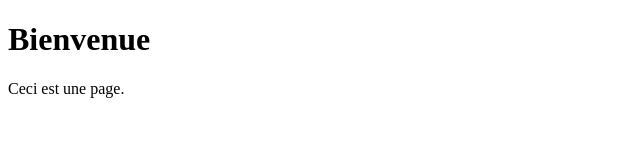
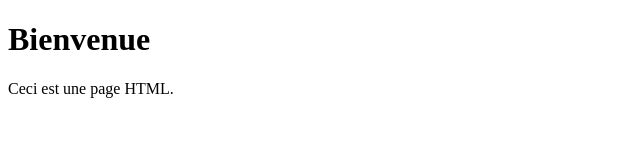
Before and after one commit to hajyou/Projet-Web-VISION, a plain HTML site: page index.html in a window 1280 px wide. Shown: the full height of the page, 0-640 px from the left. Drawn offline with Linux system fonts and the light colour scheme.

Commit message:
Update paragraph text in index.html

```diff
--- a/index.html
+++ b/index.html
@@ -7,6 +7,6 @@
 </head>
 <body>
     <h1>Bienvenue</h1>
-    <p>Ceci est une page.</p>
+    <p>Ceci est une page HTML.</p>
 </body>
 </html>
```
